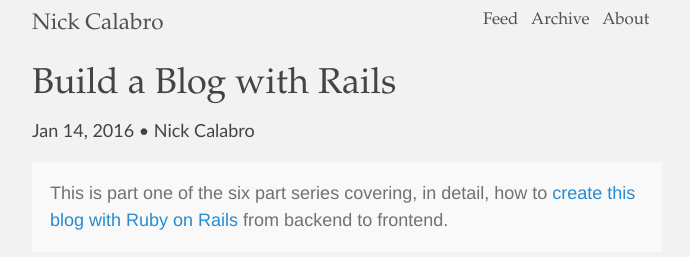
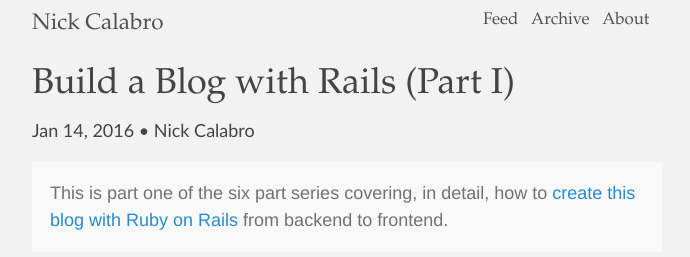
Before and after one commit to NickCalabs/nickcalabs.github.io, a Jekyll site: the page built from _posts/2016-01-14-Build-a-Blog-with-Rails.markdown, in a window 1280 px wide and 900 px high. Shown: the top 257 px of the window, without its empty margins (293-983 px from the left). Built offline with Jekyll 4.4.1, drawn with Linux system fonts in a browser that asks for light colours; Markdown is read by kramdown in place of the engine named in the settings; some of the changed text lies outside the part shown.

Commit message:
fix titles

```diff
--- a/_posts/2016-01-14-Build-a-Blog-with-Rails.markdown
+++ b/_posts/2016-01-14-Build-a-Blog-with-Rails.markdown
@@ -1,6 +1,6 @@
 ---
 layout: post
-title: "Build a Blog with Rails"
+title: "Build a Blog with Rails (Part I)"
 categories: Rails
 author: Nick Calabro
 image: railswelcome.jpg
--- a/_posts/2016-01-16-CRUD.markdown
+++ b/_posts/2016-01-16-CRUD.markdown
@@ -2,6 +2,7 @@
 layout: post
 categories: Rails
 author: Nick Calabro
+title: "CRUD (Part IV)"
 image: railswelcome.jpg
 excerpt: "Create, Read, Update, Destroy. The most important and basic features of any webapp."
 ---
--- a/_posts/2016-01-16-Deployment.markdown
+++ b/_posts/2016-01-16-Deployment.markdown
@@ -2,6 +2,7 @@
 layout: post
 categories: Rails
 author: Nick Calabro
+title: "Deployment (Part VI)"
 image: railswelcome.jpg
 excerpt: "Now your blog is created. You're writing posts, you're sharing your work, but wait - it's not live on the web! Until now."
 ---
--- a/_posts/2016-01-16-Styling-and-Navbar.markdown
+++ b/_posts/2016-01-16-Styling-and-Navbar.markdown
@@ -2,6 +2,7 @@
 layout: post
 categories: Rails
 author: Nick Calabro
+title: "Styling & Navbar (Part II)"
 image: railswelcome.jpg
 excerpt: "Your blog has to look good. This is how to add Bootstrap and use it to style your blog."
 ---
--- a/_posts/2016-01-16-Users.markdown
+++ b/_posts/2016-01-16-Users.markdown
@@ -2,6 +2,7 @@
 layout: post
 categories: Rails
 author: Nick Calabro
+title: "Users (Part V)"
 image: railswelcome.jpg
 excerpt: "What's a web app if you can't sign up and sign in? Using Devise, creating users authenticating them is as easy as pie."
 ---
--- a/_posts/2016-01-16-Validation-and-Partials.markdown
+++ b/_posts/2016-01-16-Validation-and-Partials.markdown
@@ -2,6 +2,7 @@
 layout: post
 categories: Rails
 author: Nick Calabro
+title: "Validation & Partials (Part III)"
 image: railswelcome.jpg
 excerpt: "Have you ever wanted to create one snippet of code and re-use it in different areas throughout your project? You need to learn how to integrate partials into your Rails app."
 ---
```
